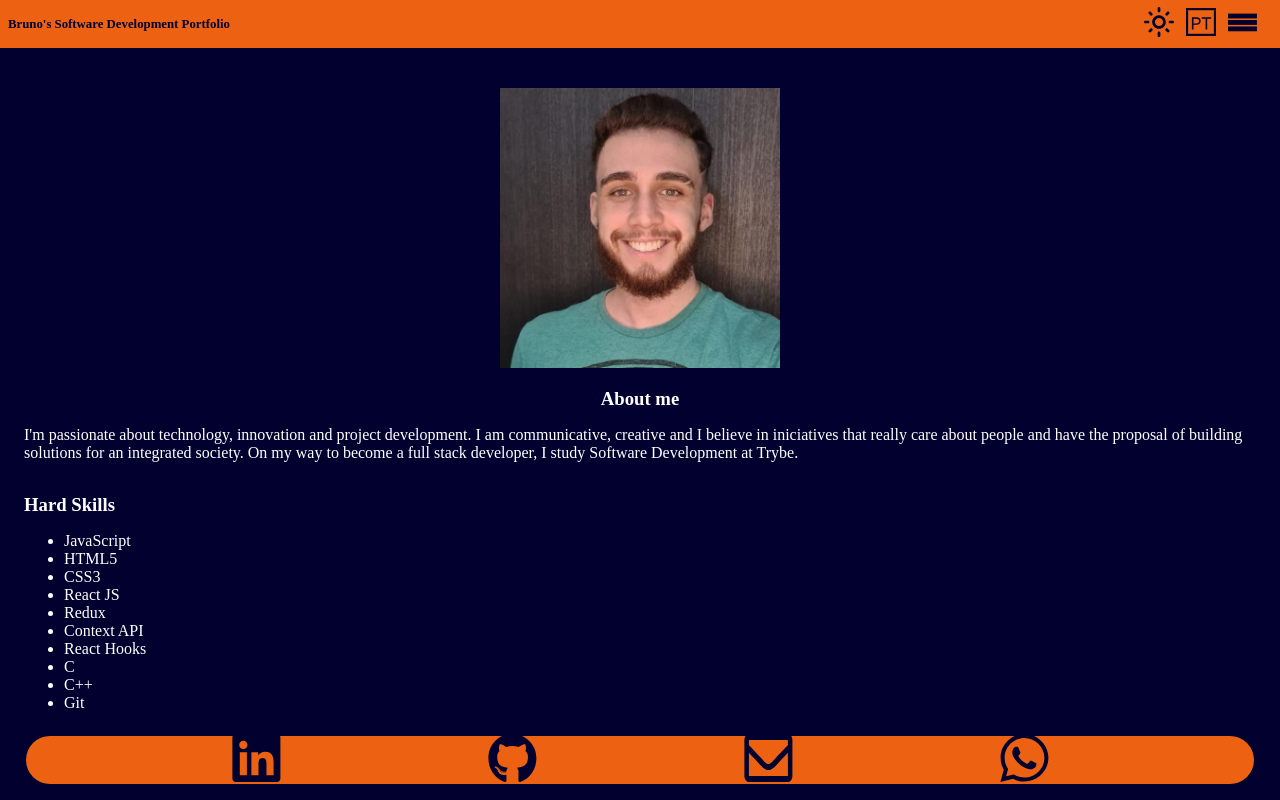
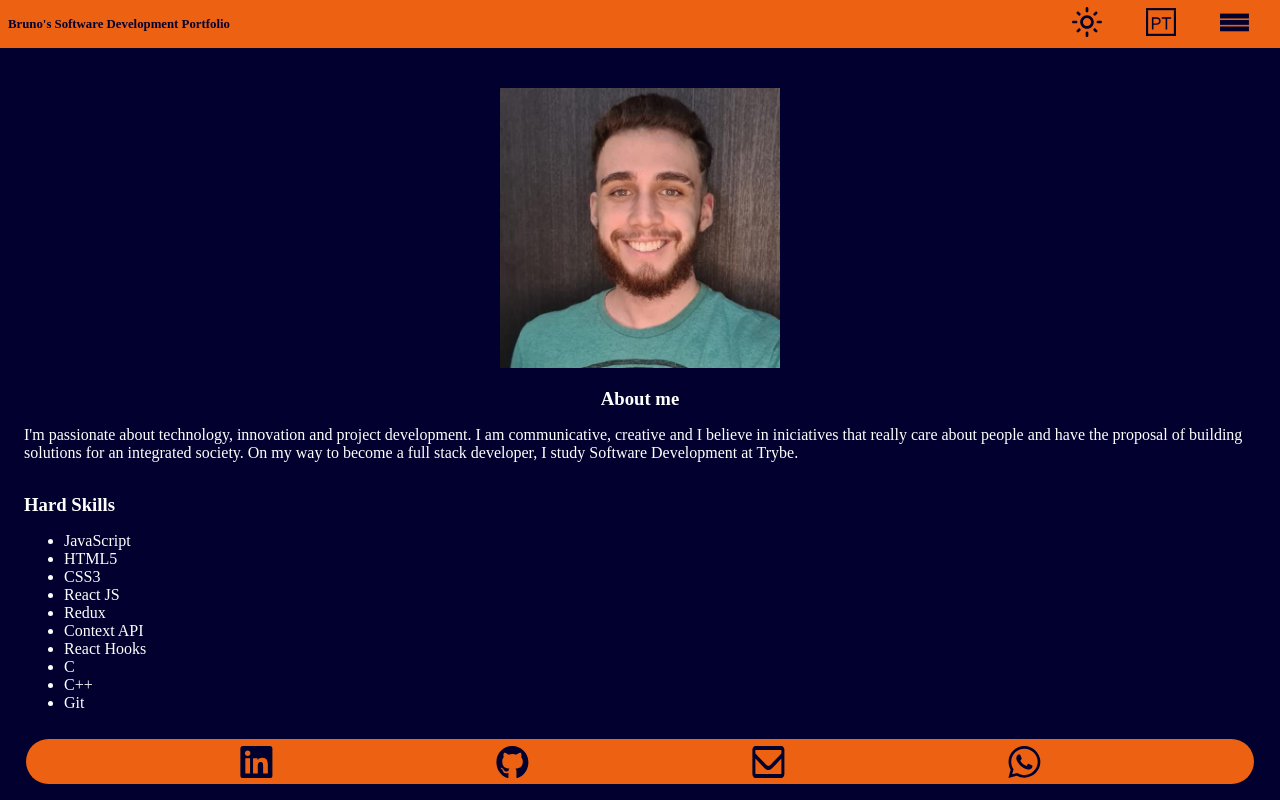
Before and after one commit to BrunoDevMoraes/brunodevmoraes-portfolio, a React (Create React App) app: page / in a window 1280 px wide. Built offline with nearby package versions, Linux system fonts and the light colour scheme.

Commit message:
Increase space between header buttons and fix footer buttons bug

```diff
--- a/src/components/Footer/Footer.css
+++ b/src/components/Footer/Footer.css
@@ -3,13 +3,12 @@ background-color: #ED6112;
 display: flex;
 justify-content: space-between;
 font-size: 12px;
-padding: 1vh 15vw 1vh 15vw;
+padding: 0.8vh 15vw 0.8vh 15vw;
 position: fixed;
 bottom: 2vh;
 right: 2vw;
 left: 2vw;
 height: 4vh;
-align-items: center;
 border-radius: 4vh;
 }
 
@@ -18,8 +17,12 @@ border-radius: 4vh;
   margin: 0;
 }
 
+#footer a {
+  margin: 0;
+}
+
 #footer a svg {
   width: 6vw;
-  height: 6vh;
+  height: 4vh;
   margin: 0;
 }
--- a/src/components/Header/Header.css
+++ b/src/components/Header/Header.css
@@ -32,11 +32,13 @@
   height: 6vh;
   max-width: 30px;
   max-height: 30px;
+  margin-left: 2.5vw;
 }
 
 #header-buttons {
   padding-left: 1em;
-  padding-right: 0.5em;
+  padding-right: 1em;
   display: flex;
+  justify-content: space-between;
   flex-wrap: nowrap;
 }
```
